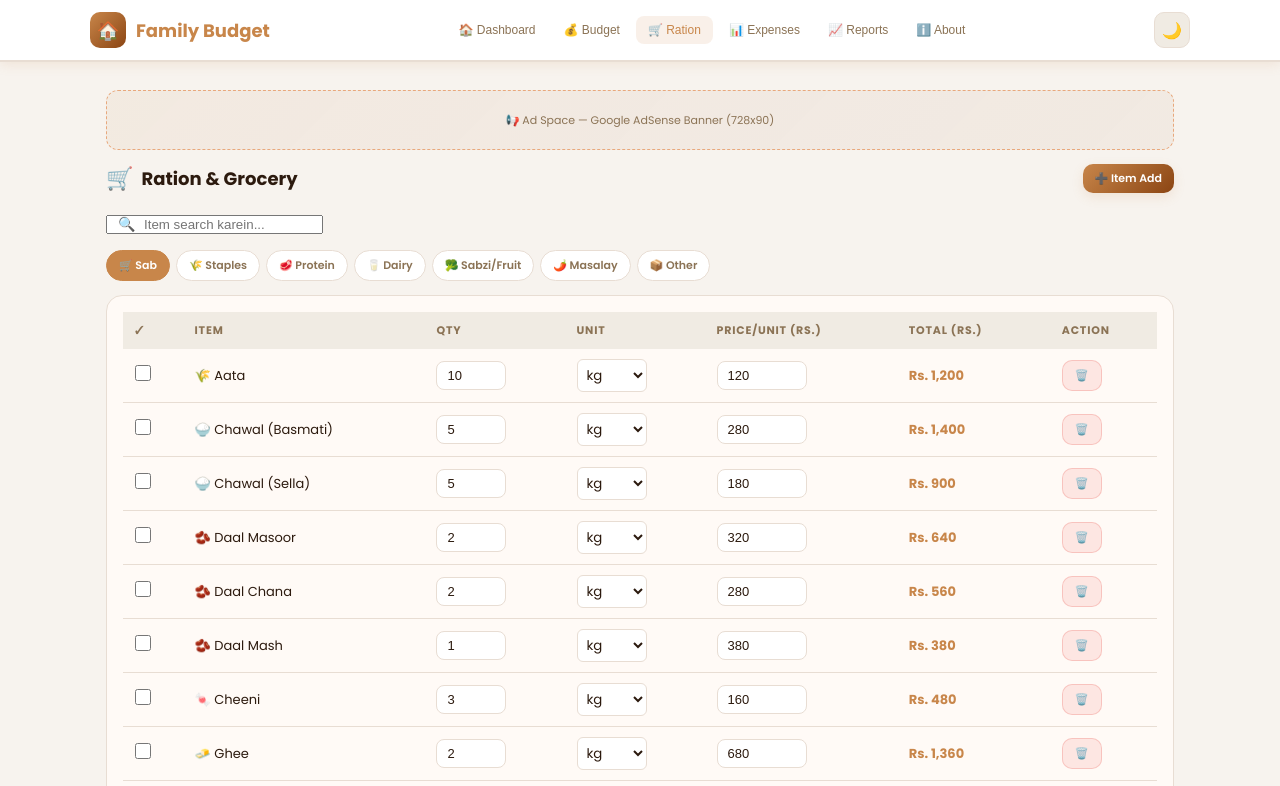
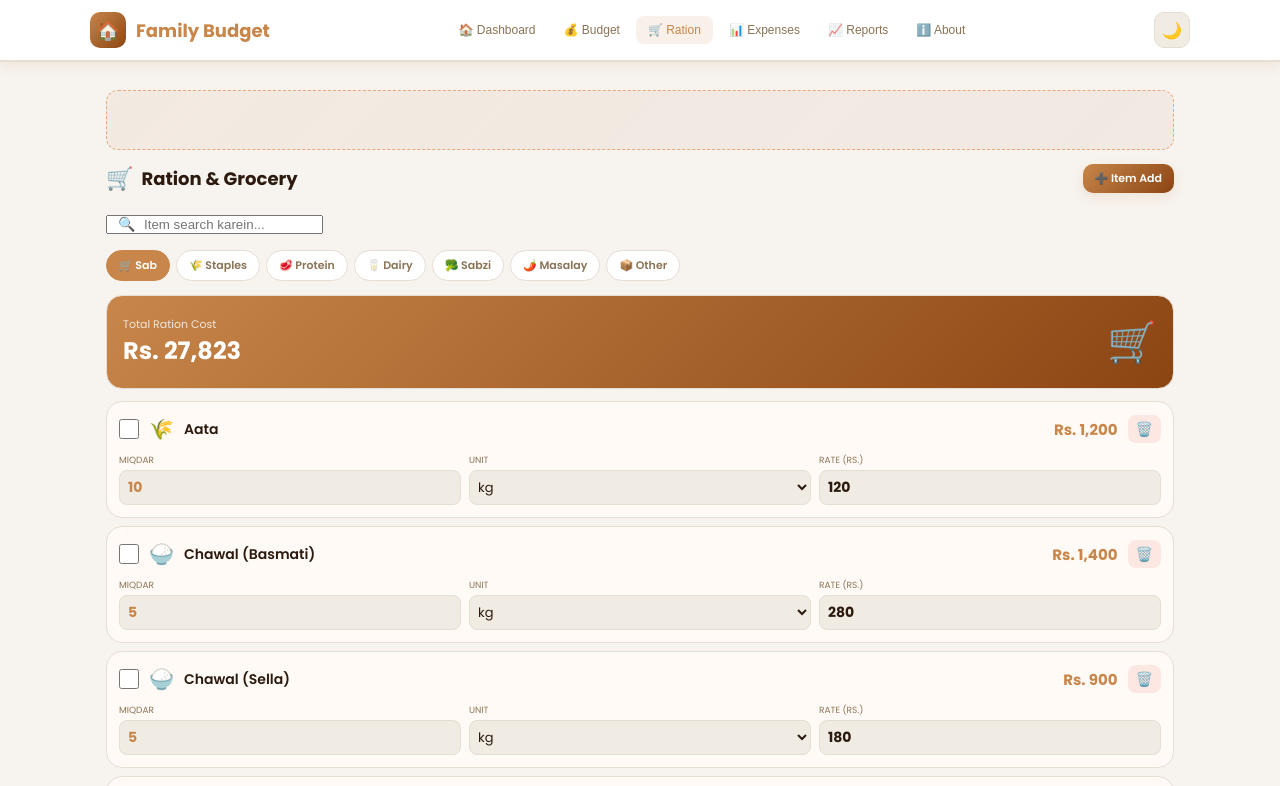
Before and after one commit to hananatravels-cell/SmartBudget, a plain HTML site: page index.html in a window 1280 px wide. Both pictures are taken after a click on the button "🛒 Ration". Shown: the top 786 px of the page. Drawn offline with Linux system fonts and the light colour scheme; a web font is replaced by a local one.

Commit message:
Update index.html

```diff
--- a/index.html
+++ b/index.html
@@ -12,6 +12,7 @@
 <link rel="manifest" href="manifest.json">
 <link rel="apple-touch-icon" href="icon-192.png">
 <link rel="icon" type="image/png" href="icon-192.png">
+<script async src="https://pagead2.googlesyndication.com/pagead/js/adsbygoogle.js?client=ca-pub-6977944210814749" crossorigin="anonymous"></script>
 <meta name="description" content="Family Budget - Family Budget & Ration Planner. Apne family budget, ration aur expenses asani se manage karein.">
 <meta name="keywords" content="family budget, family budget, ration planner, expense tracker, household budget pakistan">
 <meta name="author" content="Hanana">
@@ -268,10 +269,13 @@ footer{background:var(--surface);border-top:2px solid var(--border);padding:24px
 
   <!-- TOP AD -->
   <div class="ad-banner">
-    <!-- Google AdSense Ad Unit -->
-    <!-- <script async src="https://pagead2.googlesyndication.com/pagead/js/adsbygoogle.js"></script>
-    <ins class="adsbygoogle" style="display:block" data-ad-client="ca-pub-XXXXXXXX" data-ad-slot="XXXXXXXX" data-ad-format="auto"></ins> -->
-    📢 Ad Space — Google AdSense Banner (728x90)
+    <ins class="adsbygoogle"
+         style="display:block"
+         data-ad-client="ca-pub-6977944210814749"
+         data-ad-slot="auto"
+         data-ad-format="auto"
+         data-full-width-responsive="true"></ins>
+    <script>(adsbygoogle = window.adsbygoogle || []).push({});</script>
   </div>
 
   <!-- ══════════════════ DASHBOARD ══════════════════ -->
@@ -288,6 +292,28 @@ footer{background:var(--surface);border-top:2px solid var(--border);padding:24px
           <option>November 2025</option><option>December 2025</option>
         </select>
       </div>
+    </div>
+
+    <!-- RATION CHART — SABSE PEHLE -->
+    <div class="card" style="margin-bottom:16px">
+      <div class="card-title">🛒 Ration Summary — Is Mahine Ka</div>
+      <div style="display:flex;align-items:center;justify-content:space-between;margin-bottom:12px">
+        <div style="text-align:center;flex:1">
+          <div style="font-size:28px;font-weight:800;color:var(--accent)" id="dashRationTotal">Rs. 0</div>
+          <div style="font-size:11px;color:var(--muted)">Total Ration Cost</div>
+        </div>
+        <div style="text-align:center;flex:1">
+          <div style="font-size:28px;font-weight:800;color:var(--success)" id="dashRationItems">0</div>
+          <div style="font-size:11px;color:var(--muted)">Total Items</div>
+        </div>
+        <div style="text-align:center;flex:1">
+          <div style="font-size:28px;font-weight:800;color:var(--warn)" id="dashChecked">0</div>
+          <div style="font-size:11px;color:var(--muted)">Khareed Liye</div>
+        </div>
+      </div>
+      <!-- Category Chart -->
+      <div id="dashRationChart" style="display:flex;flex-direction:column;gap:8px"></div>
+      <button class="btn btn-primary btn-sm" style="margin-top:12px;width:100%" onclick="showPage('ration')">🛒 Ration Dekhein / Edit Karein</button>
     </div>
 
     <div class="dash-grid">
@@ -390,7 +416,7 @@ footer{background:var(--surface);border-top:2px solid var(--border);padding:24px
 
     <!-- Middle AD -->
     <div class="ad-banner">
-      📢 Ad Space — Google AdSense (336x280)
+      <ins class="adsbygoogle" style="display:block" data-ad-client="ca-pub-6977944210814749" data-ad-slot="auto" data-ad-format="auto" data-full-width-responsive="true"></ins><script>(adsbygoogle = window.adsbygoogle || []).push({});</script>
     </div>
 
     <!-- Affiliate Products -->
@@ -462,36 +488,26 @@ footer{background:var(--surface);border-top:2px solid var(--border);padding:24px
       <div class="cat-tab" onclick="filterCat('staple',this)">🌾 Staples</div>
       <div class="cat-tab" onclick="filterCat('protein',this)">🥩 Protein</div>
       <div class="cat-tab" onclick="filterCat('dairy',this)">🥛 Dairy</div>
-      <div class="cat-tab" onclick="filterCat('produce',this)">🥦 Sabzi/Fruit</div>
+      <div class="cat-tab" onclick="filterCat('produce',this)">🥦 Sabzi</div>
       <div class="cat-tab" onclick="filterCat('spice',this)">🌶️ Masalay</div>
       <div class="cat-tab" onclick="filterCat('other',this)">📦 Other</div>
     </div>
 
-    <div class="card" style="overflow-x:auto">
-      <table class="ration-table" id="rationTable">
-        <thead>
-          <tr>
-            <th class="check-col">✓</th>
-            <th>Item</th>
-            <th>Qty</th>
-            <th>Unit</th>
-            <th>Price/Unit (Rs.)</th>
-            <th>Total (Rs.)</th>
-            <th>Action</th>
-          </tr>
-        </thead>
-        <tbody id="rationBody"></tbody>
-        <tfoot>
-          <tr>
-            <td colspan="5" style="text-align:right;font-weight:700;padding:12px">Total Ration Cost:</td>
-            <td style="font-weight:800;color:var(--accent);font-size:16px" id="rationTotal">Rs. 0</td>
-            <td></td>
-          </tr>
-        </tfoot>
-      </table>
+    <!-- TOTAL BAR -->
+    <div class="card" style="background:linear-gradient(135deg,var(--accent),var(--accent2));color:white;margin-bottom:12px">
+      <div style="display:flex;justify-content:space-between;align-items:center">
+        <div>
+          <div style="font-size:11px;opacity:0.8">Total Ration Cost</div>
+          <div style="font-size:24px;font-weight:800" id="rationTotal">Rs. 0</div>
+        </div>
+        <div style="font-size:40px">🛒</div>
+      </div>
     </div>
 
-    <div class="ad-banner">📢 Ad Space — Google AdSense</div>
+    <!-- SIMPLE CARDS -->
+    <div id="rationCards"></div>
+
+    <div class="ad-banner"><ins class="adsbygoogle" style="display:block" data-ad-client="ca-pub-6977944210814749" data-ad-slot="auto" data-ad-format="auto" data-full-width-responsive="true"></ins><script>(adsbygoogle = window.adsbygoogle || []).push({});</script></div>
   </div>
 
   <!-- ══════════════════ EXPENSE MANAGER ══════════════════ -->
@@ -577,7 +593,7 @@ footer{background:var(--surface);border-top:2px solid var(--border);padding:24px
       </table>
     </div>
 
-    <div class="ad-banner">📢 Ad Space — Google AdSense</div>
+    <div class="ad-banner"><ins class="adsbygoogle" style="display:block" data-ad-client="ca-pub-6977944210814749" data-ad-slot="auto" data-ad-format="auto" data-full-width-responsive="true"></ins><script>(adsbygoogle = window.adsbygoogle || []).push({});</script></div>
   </div>
 
   <!-- ══════════════════ ABOUT ══════════════════ -->
@@ -674,7 +690,7 @@ footer{background:var(--surface);border-top:2px solid var(--border);padding:24px
 
 <!-- FOOTER AD -->
 <div style="max-width:1100px;margin:0 auto;padding:0 16px">
-  <div class="ad-banner">📢 Ad Space — Google AdSense Footer Banner</div>
+  <div class="ad-banner"><ins class="adsbygoogle" style="display:block" data-ad-client="ca-pub-6977944210814749" data-ad-slot="auto" data-ad-format="auto" data-full-width-responsive="true"></ins><script>(adsbygoogle = window.adsbygoogle || []).push({});</script> Footer Banner</div>
 </div>
 
 <!-- FOOTER -->
@@ -831,6 +847,39 @@ function updateDashboard(){
   const remaining = budget - totalSpent;
   const pct = budget > 0 ? Math.min(100,(totalSpent/budget)*100) : 0;
 
+  // Ration Chart Update
+  const checkedItems = data.ration.filter(i=>i.checked).length;
+  document.getElementById('dashRationTotal').textContent = 'Rs. '+rationTotal.toLocaleString();
+  document.getElementById('dashRationItems').textContent = data.ration.length;
+  document.getElementById('dashChecked').textContent = checkedItems;
+
+  // Category wise ration chart
+  const cats = {
+    staple:{label:'🌾 Staples',total:0},
+    protein:{label:'🥩 Protein',total:0},
+    dairy:{label:'🥛 Dairy',total:0},
+    produce:{label:'🥦 Sabzi/Fruit',total:0},
+    spice:{label:'🌶️ Masalay',total:0},
+    other:{label:'📦 Other',total:0},
+  };
+  data.ration.forEach(i=>{
+    if(cats[i.cat]) cats[i.cat].total += calcItemTotal(i);
+  });
+  const maxCat = Math.max(...Object.values(cats).map(c=>c.total),1);
+  document.getElementById('dashRationChart').innerHTML = Object.values(cats)
+    .filter(c=>c.total>0)
+    .sort((a,b)=>b.total-a.total)
+    .map(c=>`
+    <div style="display:flex;align-items:center;gap:8px">
+      <div style="font-size:11px;color:var(--muted);width:90px;flex-shrink:0">${c.label}</div>
+      <div style="flex:1;height:20px;background:var(--surface2);border-radius:6px;overflow:hidden">
+        <div style="height:100%;width:${Math.max(4,(c.total/maxCat)*100)}%;background:linear-gradient(90deg,var(--accent),var(--accent3));border-radius:6px;display:flex;align-items:center;padding-left:6px">
+          <span style="font-size:10px;color:white;font-weight:600;white-space:nowrap">Rs. ${c.total.toLocaleString()}</span>
+        </div>
+      </div>
+    </div>
+  `).join('')||'<div style="text-align:center;color:var(--muted);font-size:13px;padding:10px">Ration data nahi hai</div>';
+
   document.getElementById('dBudget').textContent = 'Rs. '+budget.toLocaleString();
   document.getElementById('dExpenses').textContent = 'Rs. '+expTotal.toLocaleString();
   document.getElementById('dRation').textContent = 'Rs. '+rationTotal.toLocaleString();
@@ -848,25 +897,52 @@ let currentCat = 'all';
 let searchTerm = '';
 
 function renderRation(){
-  const tbody = document.getElementById('rationBody');
   let items = data.ration;
   if(currentCat !== 'all') items = items.filter(i=>i.cat===currentCat);
   if(searchTerm) items = items.filter(i=>i.name.toLowerCase().includes(searchTerm.toLowerCase()));
-  tbody.innerHTML = items.map(item=>`
-    <tr id="row-${item.id}">
-      <td class="check-col"><input type="checkbox" ${item.checked?'checked':''} onchange="toggleCheck(${item.id})"></td>
-      <td>${item.emoji} ${item.name}</td>
-      <td><input type="number" value="${item.qty}" min="0" style="width:70px" onchange="updateRation(${item.id},'qty',this.value)"></td>
-      <td><select style="width:70px;background:var(--surface);border:1px solid var(--border);border-radius:6px;padding:5px;color:var(--text);font-family:'Poppins'" onchange="updateRation(${item.id},'unit',this.value)">
-        ${['kg','gm','ltr','ml','pcs','dozen','btl','pkt'].map(u=>`<option ${item.unit===u?'selected':''}>${u}</option>`).join('')}
-      </select></td>
-      <td><input type="number" value="${item.price}" min="0" style="width:90px" onchange="updateRation(${item.id},'price',this.value)"></td>
-      <td class="item-total">Rs. ${calcItemTotal(item).toLocaleString()}</td>
-      <td><button class="btn btn-danger btn-sm" onclick="deleteRation(${item.id})">🗑️</button></td>
-    </tr>
-  `).join('');
+
   const total = data.ration.reduce((s,i)=>s+calcItemTotal(i),0);
   document.getElementById('rationTotal').textContent = 'Rs. '+total.toLocaleString();
+
+  const container = document.getElementById('rationCards');
+  if(!items.length){
+    container.innerHTML='<div class="empty"><div class="empty-icon">🛒</div><p>Koi item nahi</p></div>';
+    updateDashboard(); return;
+  }
+
+  container.innerHTML = items.map(item=>`
+    <div class="card" style="padding:12px;margin-bottom:8px;${item.checked?'opacity:0.6':''}">
+      <div style="display:flex;align-items:center;gap:10px;margin-bottom:10px">
+        <input type="checkbox" ${item.checked?'checked':''} onchange="toggleCheck(${item.id})"
+          style="width:20px;height:20px;accent-color:var(--accent);cursor:pointer;flex-shrink:0">
+        <div style="font-size:20px">${item.emoji}</div>
+        <div style="flex:1;font-size:14px;font-weight:600;${item.checked?'text-decoration:line-through':''}">${item.name}</div>
+        <div style="font-size:15px;font-weight:800;color:var(--accent)">Rs. ${calcItemTotal(item).toLocaleString()}</div>
+        <button onclick="deleteRation(${item.id})" style="background:rgba(229,57,53,0.1);border:none;border-radius:8px;padding:6px 8px;cursor:pointer;color:var(--danger);font-size:14px">🗑️</button>
+      </div>
+      <div style="display:grid;grid-template-columns:1fr 1fr 1fr;gap:8px">
+        <div>
+          <div style="font-size:9px;color:var(--muted);text-transform:uppercase;margin-bottom:3px">Miqdar</div>
+          <input type="number" value="${item.qty}" min="0"
+            style="width:100%;background:var(--surface2);border:1px solid var(--border);border-radius:8px;padding:6px 8px;font-size:14px;font-weight:700;color:var(--accent);outline:none;font-family:'Poppins'"
+            onchange="updateRation(${item.id},'qty',this.value)">
+        </div>
+        <div>
+          <div style="font-size:9px;color:var(--muted);text-transform:uppercase;margin-bottom:3px">Unit</div>
+          <select onchange="updateRation(${item.id},'unit',this.value)"
+            style="width:100%;background:var(--surface2);border:1px solid var(--border);border-radius:8px;padding:6px 4px;font-size:13px;color:var(--text);outline:none;font-family:'Poppins'">
+            ${['kg','gm','ltr','ml','pcs','dozen','btl','pkt'].map(u=>`<option ${item.unit===u?'selected':''}>${u}</option>`).join('')}
+          </select>
+        </div>
+        <div>
+          <div style="font-size:9px;color:var(--muted);text-transform:uppercase;margin-bottom:3px">Rate (Rs.)</div>
+          <input type="number" value="${item.price}" min="0"
+            style="width:100%;background:var(--surface2);border:1px solid var(--border);border-radius:8px;padding:6px 8px;font-size:14px;font-weight:700;color:var(--text);outline:none;font-family:'Poppins'"
+            onchange="updateRation(${item.id},'price',this.value)">
+        </div>
+      </div>
+    </div>
+  `).join('');
   updateDashboard();
 }
 
```
